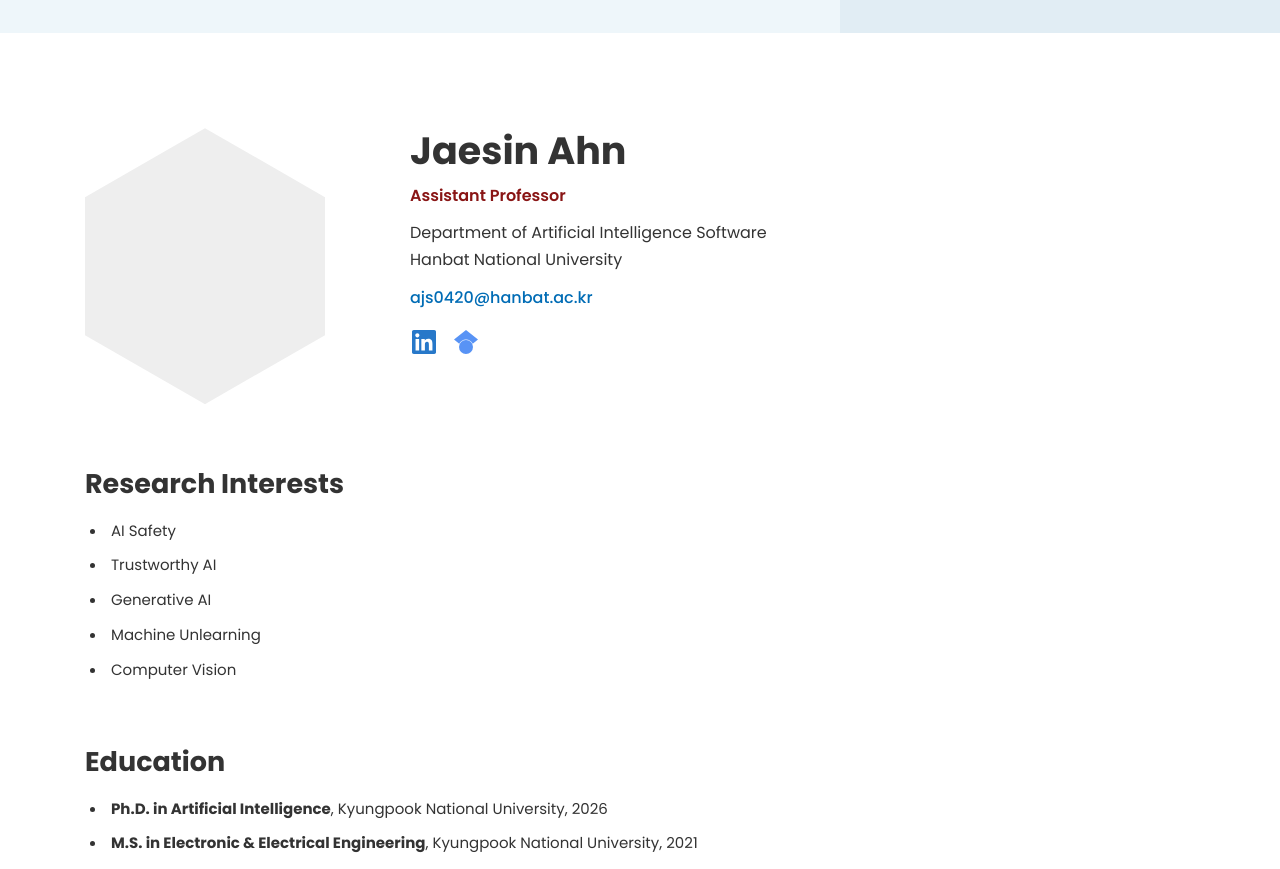
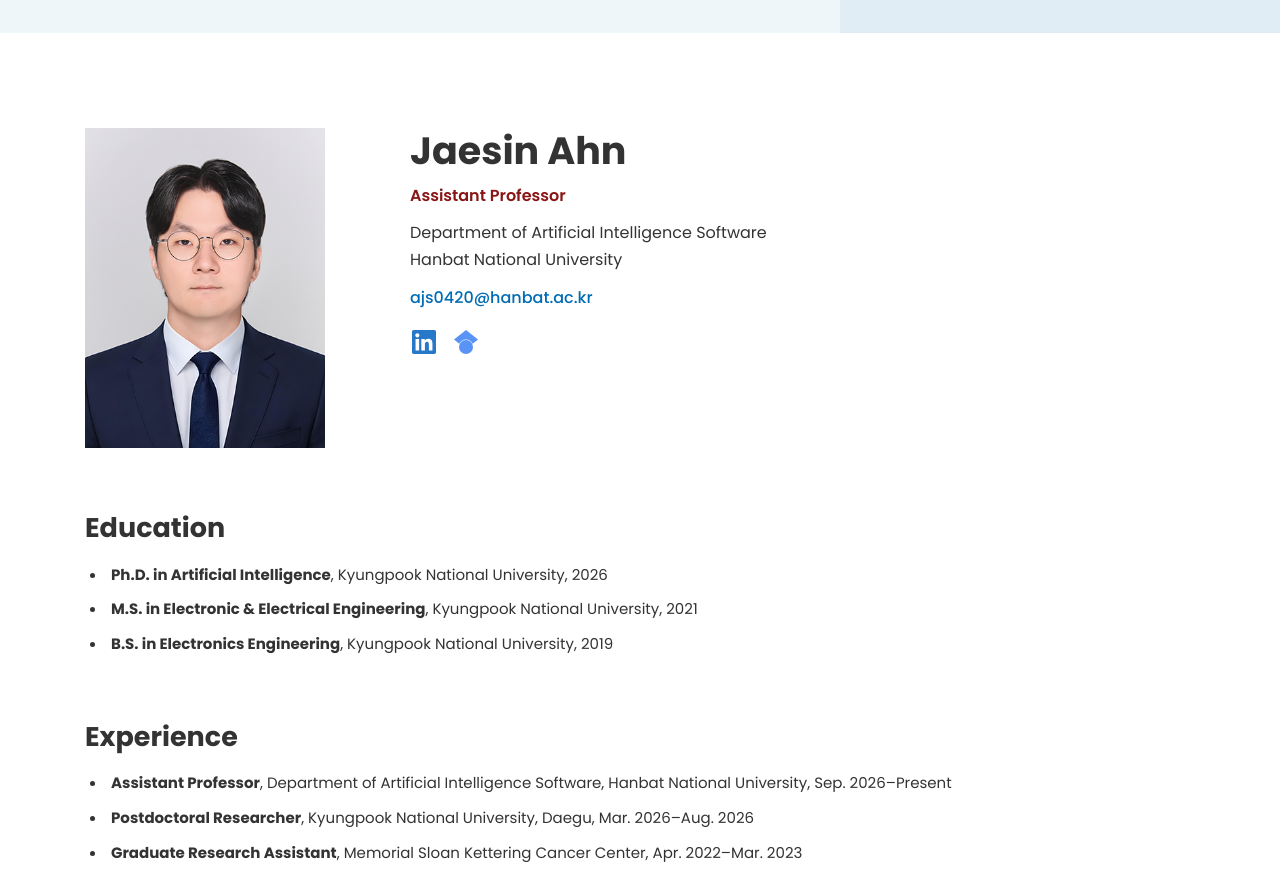
Before and after one commit to sail-hanbat/sail-hanbat.github.io, a Next.js app: page /members/professor in a window 1280 px wide. Shown: the part 360-1229 px from the top of the page. Built offline with nearby package versions, Linux system fonts and the light colour scheme.

Commit message:
Add professor photo

```diff
--- a/app/globals.css
+++ b/app/globals.css
@@ -648,11 +648,10 @@ li {
   align-items: start;
 }
 
-.profile-placeholder {
+.profile-photo {
+  display: block;
   width: 240px;
-  height: 276px;
-  background: #eee;
-  clip-path: polygon(50% 0, 100% 25%, 100% 75%, 50% 100%, 0 75%, 0 25%);
+  height: auto;
 }
 
 .profile-role {
--- a/app/members/professor/page.tsx
+++ b/app/members/professor/page.tsx
@@ -8,7 +8,14 @@ export default function ProfessorPage() {
   return (
     <SectionPage title="Professor">
       <div className="profile-layout">
-        <div className="profile-placeholder" role="img" aria-label="Jaesin Ahn photograph placeholder" />
+        <Image
+          className="profile-photo"
+          src="/jaesin-ahn.jpg"
+          alt="Jaesin Ahn"
+          width={354}
+          height={472}
+          priority
+        />
         <div className="profile-summary">
           <h2>Jaesin Ahn</h2>
           <p className="profile-role">Assistant Professor</p>
@@ -40,17 +47,6 @@ export default function ProfessorPage() {
           </div>
         </div>
       </div>
-
-      <section className="professor-section">
-        <h2>Research Interests</h2>
-        <ul className="professor-list">
-          <li>AI Safety</li>
-          <li>Trustworthy AI</li>
-          <li>Generative AI</li>
-          <li>Machine Unlearning</li>
-          <li>Computer Vision</li>
-        </ul>
-      </section>
 
       <section className="professor-section">
         <h2>Education</h2>
```
Also changed, not shown: public/jaesin-ahn.jpg (added), 73 other files (tests, documents, lock files or other folders).
